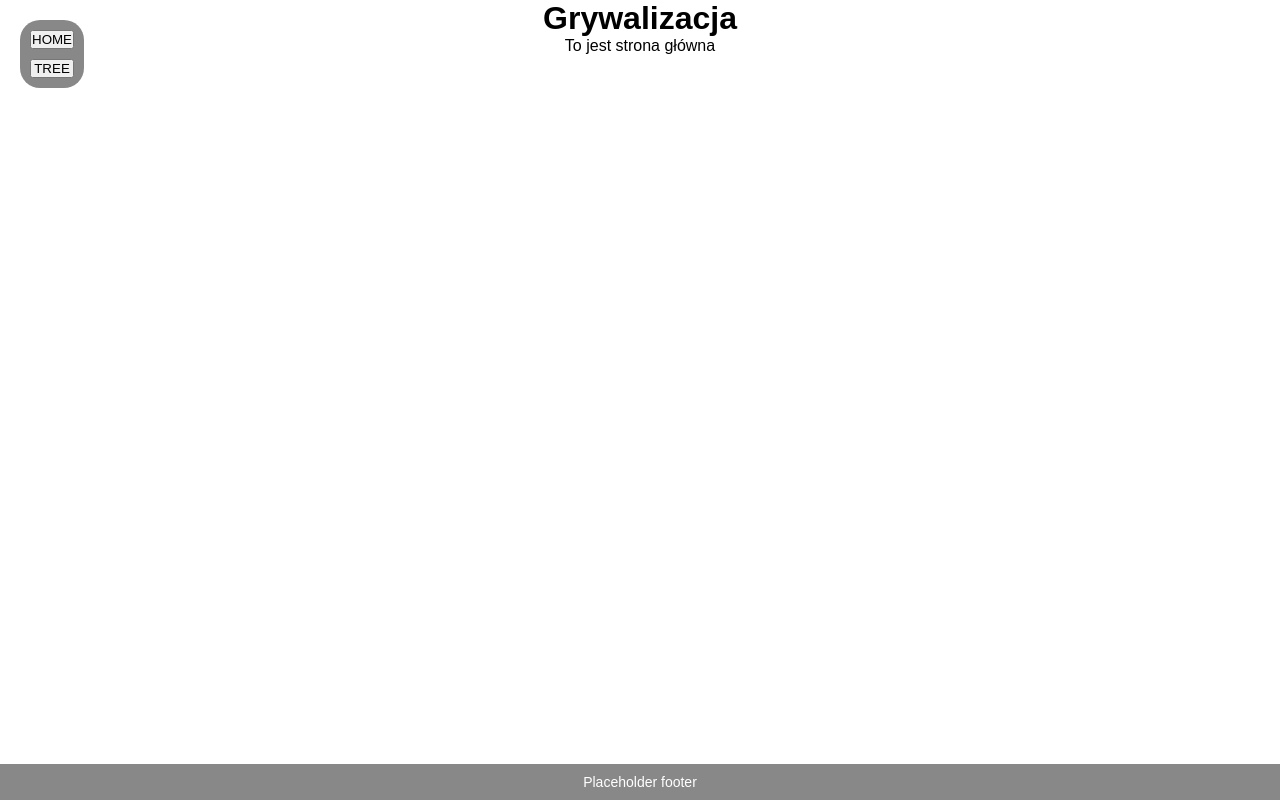
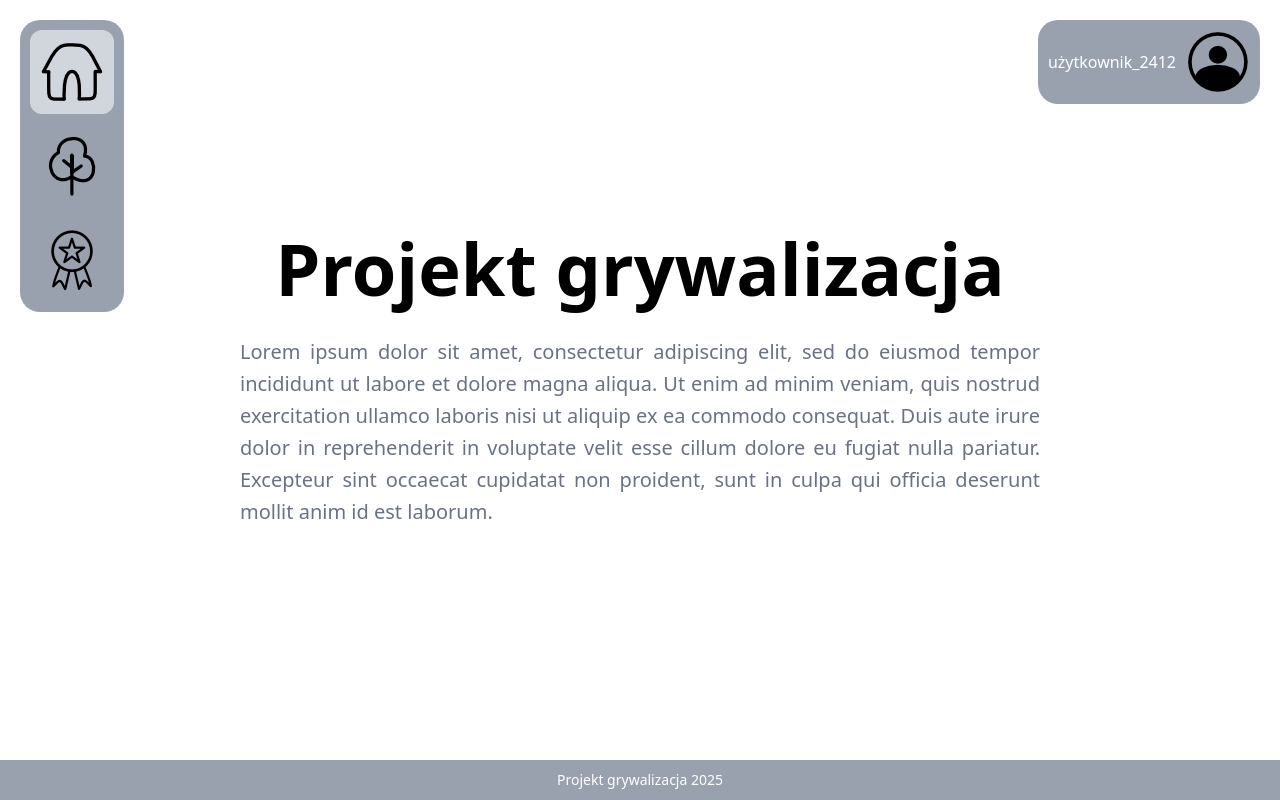
Before and after one commit to T0253r/TK-grywalizacja, a Flask app: page / in a window 1280 px wide. Run offline with Flask 3, Linux system fonts and the light colour scheme.

Commit message:
feat: redone ui, added ranking panel (#10)
* feat: redone ui, added ranking panel

* rebased to be on track with new main before merging, but unfortunately something went so wrong, and now i cant do anythi

---------

Co-authored-by: my-december <kaj.arkit@gmail.com>
Co-authored-by: p0mpon <paprykowepepperoni@gmail.com>

```diff
--- a/app.py
+++ b/app.py
@@ -42,6 +42,10 @@ def users():
     #add_user('some@email.meow', 'nepeta')
     return users_ranking()
 
+@app.route('/ranking')
+def ranking():
+    return render_template('ranking.html')
+
 
 if __name__ == '__main__':
     app.run(debug=True)
--- a/init_db.py
+++ b/init_db.py
@@ -8,5 +8,7 @@ with app.app_context():
     if not User.query.first():
         admin = User(email="admin@test.com", name="Admin", is_admin=True)
         user1 = User(email="user1@test.com", name="User1", points=100)
-        db.session.add_all([admin, user1])
+        user2 = User(email="user2@test.com", name="user_efgh", points=100)
+        user3 = User(email="user3@test.com", name="systematic_chaos", points=500)
+        db.session.add_all([admin, user1, user2, user3])
         db.session.commit()
--- /dev/null
+++ b/static/css/output.css
@@ -0,0 +1,503 @@
+/*! tailwindcss v4.1.8 | MIT License | https://tailwindcss.com */
+@layer properties;
+@layer theme, base, components, utilities;
+@layer theme {
+  :root, :host {
+    --font-sans: ui-sans-serif, system-ui, sans-serif, "Apple Color Emoji",
+      "Segoe UI Emoji", "Segoe UI Symbol", "Noto Color Emoji";
+    --font-mono: ui-monospace, SFMono-Regular, Menlo, Monaco, Consolas, "Liberation Mono",
+      "Courier New", monospace;
+    --color-amber-400: oklch(82.8% 0.189 84.429);
+    --color-amber-700: oklch(55.5% 0.163 48.998);
+    --color-slate-400: oklch(70.4% 0.04 256.788);
+    --color-gray-300: oklch(87.2% 0.01 258.338);
+    --color-gray-400: oklch(70.7% 0.022 261.325);
+    --color-gray-500: oklch(55.1% 0.027 264.364);
+    --color-white: #fff;
+    --spacing: 0.25rem;
+    --text-sm: 0.875rem;
+    --text-sm--line-height: calc(1.25 / 0.875);
+    --text-lg: 1.125rem;
+    --text-lg--line-height: calc(1.75 / 1.125);
+    --text-xl: 1.25rem;
+    --text-3xl: 1.875rem;
+    --text-3xl--line-height: calc(2.25 / 1.875);
+    --text-4xl: 2.25rem;
+    --text-4xl--line-height: calc(2.5 / 2.25);
+    --text-5xl: 3rem;
+    --text-5xl--line-height: 1;
+    --text-7xl: 4.5rem;
+    --text-7xl--line-height: 1;
+    --font-weight-medium: 500;
+    --font-weight-semibold: 600;
+    --radius-xl: 0.75rem;
+    --ease-in-out: cubic-bezier(0.4, 0, 0.2, 1);
+    --default-transition-duration: 150ms;
+    --default-transition-timing-function: cubic-bezier(0.4, 0, 0.2, 1);
+    --default-font-family: var(--font-sans);
+    --default-mono-font-family: var(--font-mono);
+  }
+}
+@layer base {
+  *, ::after, ::before, ::backdrop, ::file-selector-button {
+    box-sizing: border-box;
+    margin: 0;
+    padding: 0;
+    border: 0 solid;
+  }
+  html, :host {
+    line-height: 1.5;
+    -webkit-text-size-adjust: 100%;
+    tab-size: 4;
+    font-family: var(--default-font-family, ui-sans-serif, system-ui, sans-serif, "Apple Color Emoji", "Segoe UI Emoji", "Segoe UI Symbol", "Noto Color Emoji");
+    font-feature-settings: var(--default-font-feature-settings, normal);
+    font-variation-settings: var(--default-font-variation-settings, normal);
+    -webkit-tap-highlight-color: transparent;
+  }
+  hr {
+    height: 0;
+    color: inherit;
+    border-top-width: 1px;
+  }
+  abbr:where([title]) {
+    -webkit-text-decoration: underline dotted;
+    text-decoration: underline dotted;
+  }
+  h1, h2, h3, h4, h5, h6 {
+    font-size: inherit;
+    font-weight: inherit;
+  }
+  a {
+    color: inherit;
+    -webkit-text-decoration: inherit;
+    text-decoration: inherit;
+  }
+  b, strong {
+    font-weight: bolder;
+  }
+  code, kbd, samp, pre {
+    font-family: var(--default-mono-font-family, ui-monospace, SFMono-Regular, Menlo, Monaco, Consolas, "Liberation Mono", "Courier New", monospace);
+    font-feature-settings: var(--default-mono-font-feature-settings, normal);
+    font-variation-settings: var(--default-mono-font-variation-settings, normal);
+    font-size: 1em;
+  }
+  small {
+    font-size: 80%;
+  }
+  sub, sup {
+    font-size: 75%;
+    line-height: 0;
+    position: relative;
+    vertical-align: baseline;
+  }
+  sub {
+    bottom: -0.25em;
+  }
+  sup {
+    top: -0.5em;
+  }
+  table {
+    text-indent: 0;
+    border-color: inherit;
+    border-collapse: collapse;
+  }
+  :-moz-focusring {
+    outline: auto;
+  }
+  progress {
+    vertical-align: baseline;
+  }
+  summary {
+    display: list-item;
+  }
+  ol, ul, menu {
+    list-style: none;
+  }
+  img, svg, video, canvas, audio, iframe, embed, object {
+    display: block;
+    vertical-align: middle;
+  }
+  img, video {
+    max-width: 100%;
+    height: auto;
+  }
+  button, input, select, optgroup, textarea, ::file-selector-button {
+    font: inherit;
+    font-feature-settings: inherit;
+    font-variation-settings: inherit;
+    letter-spacing: inherit;
+    color: inherit;
+    border-radius: 0;
+    background-color: transparent;
+    opacity: 1;
+  }
+  :where(select:is([multiple], [size])) optgroup {
+    font-weight: bolder;
+  }
+  :where(select:is([multiple], [size])) optgroup option {
+    padding-inline-start: 20px;
+  }
+  ::file-selector-button {
+    margin-inline-end: 4px;
+  }
+  ::placeholder {
+    opacity: 1;
+  }
+  @supports (not (-webkit-appearance: -apple-pay-button))  or (contain-intrinsic-size: 1px) {
+    ::placeholder {
+      color: currentcolor;
+      @supports (color: color-mix(in lab, red, red)) {
+        color: color-mix(in oklab, currentcolor 50%, transparent);
+      }
+    }
+  }
+  textarea {
+    resize: vertical;
+  }
+  ::-webkit-search-decoration {
+    -webkit-appearance: none;
+  }
+  ::-webkit-date-and-time-value {
+    min-height: 1lh;
+    text-align: inherit;
+  }
+  ::-webkit-datetime-edit {
+    display: inline-flex;
+  }
+  ::-webkit-datetime-edit-fields-wrapper {
+    padding: 0;
+  }
+  ::-webkit-datetime-edit, ::-webkit-datetime-edit-year-field, ::-webkit-datetime-edit-month-field, ::-webkit-datetime-edit-day-field, ::-webkit-datetime-edit-hour-field, ::-webkit-datetime-edit-minute-field, ::-webkit-datetime-edit-second-field, ::-webkit-datetime-edit-millisecond-field, ::-webkit-datetime-edit-meridiem-field {
+    padding-block: 0;
+  }
+  :-moz-ui-invalid {
+    box-shadow: none;
+  }
+  button, input:where([type="button"], [type="reset"], [type="submit"]), ::file-selector-button {
+    appearance: button;
+  }
+  ::-webkit-inner-spin-button, ::-webkit-outer-spin-button {
+    height: auto;
+  }
+  [hidden]:where(:not([hidden="until-found"])) {
+    display: none !important;
+  }
+}
+@layer utilities {
+  .static {
+    position: static;
+  }
+  .right-\[20px\] {
+    right: 20px;
+  }
+  .left-\[20px\] {
+    left: 20px;
+  }
+  .container {
+    width: 100%;
+    @media (width >= 40rem) {
+      max-width: 40rem;
+    }
+    @media (width >= 48rem) {
+      max-width: 48rem;
+    }
+    @media (width >= 64rem) {
+      max-width: 64rem;
+    }
+    @media (width >= 80rem) {
+      max-width: 80rem;
+    }
+    @media (width >= 96rem) {
+      max-width: 96rem;
+    }
+  }
+  .mx-auto {
+    margin-inline: auto;
+  }
+  .mt-8 {
+    margin-top: calc(var(--spacing) * 8);
+  }
+  .mt-auto {
+    margin-top: auto;
+  }
+  .block {
+    display: block;
+  }
+  .flex {
+    display: flex;
+  }
+  .h-screen {
+    height: 100vh;
+  }
+  .min-h-screen {
+    min-height: 100vh;
+  }
+  .max-w-20 {
+    max-width: calc(var(--spacing) * 20);
+  }
+  .max-w-120 {
+    max-width: calc(var(--spacing) * 120);
+  }
+  .max-w-\[800px\] {
+    max-width: 800px;
+  }
+  .flex-col {
+    flex-direction: column;
+  }
+  .flex-row {
+    flex-direction: row;
+  }
+  .items-center {
+    align-items: center;
+  }
+  .justify-center {
+    justify-content: center;
+  }
+  .bg-amber-400 {
+    background-color: var(--color-amber-400);
+  }
+  .bg-amber-700 {
+    background-color: var(--color-amber-700);
+  }
+  .bg-gray-300 {
+    background-color: var(--color-gray-300);
+  }
+  .bg-gray-400 {
+    background-color: var(--color-gray-400);
+  }
+  .bg-slate-400 {
+    background-color: var(--color-slate-400);
+  }
+  .bg-white {
+    background-color: var(--color-white);
+  }
+  .p-2\.5 {
+    padding: calc(var(--spacing) * 2.5);
+  }
+  .text-center {
+    text-align: center;
+  }
+  .text-justify {
+    text-align: justify;
+  }
+  .text-right {
+    text-align: right;
+  }
+  .text-4xl {
+    font-size: var(--text-4xl);
+    line-height: var(--tw-leading, var(--text-4xl--line-height));
+  }
+  .text-lg {
+    font-size: var(--text-lg);
+    line-height: var(--tw-leading, var(--text-lg--line-height));
+  }
+  .text-sm {
+    font-size: var(--text-sm);
+    line-height: var(--tw-leading, var(--text-sm--line-height));
+  }
+  .font-medium {
+    --tw-font-weight: var(--font-weight-medium);
+    font-weight: var(--font-weight-medium);
+  }
+  .font-semibold {
+    --tw-font-weight: var(--font-weight-semibold);
+    font-weight: var(--font-weight-semibold);
+  }
+  .text-pretty {
+    text-wrap: pretty;
+  }
+  .text-wrap {
+    text-wrap: wrap;
+  }
+  .text-gray-500 {
+    color: var(--color-gray-500);
+  }
+  .text-white {
+    color: var(--color-white);
+  }
+  .hover\:invert {
+    &:hover {
+      @media (hover: hover) {
+        --tw-invert: invert(100%);
+        filter: var(--tw-blur,) var(--tw-brightness,) var(--tw-contrast,) var(--tw-grayscale,) var(--tw-hue-rotate,) var(--tw-invert,) var(--tw-saturate,) var(--tw-sepia,) var(--tw-drop-shadow,);
+      }
+    }
+  }
+  .sm\:text-7xl {
+    @media (width >= 40rem) {
+      font-size: var(--text-7xl);
+      line-height: var(--tw-leading, var(--text-7xl--line-height));
+    }
+  }
+  .sm\:text-xl\/8 {
+    @media (width >= 40rem) {
+      font-size: var(--text-xl);
+      line-height: calc(var(--spacing) * 8);
+    }
+  }
+}
+.sidebar {
+  position: fixed;
+  top: calc(var(--spacing) * 5);
+  z-index: 1000;
+  display: flex;
+  gap: calc(var(--spacing) * 2.5);
+  border-radius: 20px;
+  background-color: var(--color-gray-400);
+  padding: calc(var(--spacing) * 2.5);
+  color: var(--color-white);
+}
+.user-rank {
+  display: flex;
+  align-items: center;
+  justify-content: space-between;
+  border-radius: 20px;
+  padding-inline: calc(var(--spacing) * 5);
+  padding-block: calc(var(--spacing) * 2.5);
+  font-size: var(--text-3xl);
+  line-height: var(--tw-leading, var(--text-3xl--line-height));
+  color: var(--color-white);
+}
+.hdr {
+  margin-top: calc(var(--spacing) * 10);
+  text-align: center;
+  font-size: var(--text-5xl);
+  line-height: var(--tw-leading, var(--text-5xl--line-height));
+  --tw-font-weight: var(--font-weight-semibold);
+  font-weight: var(--font-weight-semibold);
+}
+.button {
+  cursor: pointer;
+  border-radius: var(--radius-xl);
+  border-style: var(--tw-border-style);
+  border-width: 0px;
+  padding: calc(var(--spacing) * 2.5);
+  font-size: var(--text-lg);
+  line-height: var(--tw-leading, var(--text-lg--line-height));
+  color: var(--color-white);
+  transition-property: color, background-color, border-color, outline-color, text-decoration-color, fill, stroke, --tw-gradient-from, --tw-gradient-via, --tw-gradient-to;
+  transition-timing-function: var(--tw-ease, var(--default-transition-timing-function));
+  transition-duration: var(--tw-duration, var(--default-transition-duration));
+  --tw-duration: 200ms;
+  transition-duration: 200ms;
+  --tw-ease: var(--ease-in-out);
+  transition-timing-function: var(--ease-in-out);
+}
+#cy {
+  height: 100%;
+  width: 100%;
+}
+#ranking {
+  display: flex;
+  height: 100vh;
+  flex-direction: column;
+  align-items: center;
+  justify-content: center;
+  gap: calc(var(--spacing) * 2);
+}
+.popper-div {
+  border: 1px solid #888;
+  background: #fff;
+  z-index: 9999;
+  padding: 0.5em;
+  pointer-events: none;
+  border-radius: 6px;
+  box-shadow: 0 2px 8px #0002;
+  min-width: 100px;
+  position: absolute;
+  top: 0;
+  left: 0;
+}
+@property --tw-font-weight {
+  syntax: "*";
+  inherits: false;
+}
+@property --tw-blur {
+  syntax: "*";
+  inherits: false;
+}
+@property --tw-brightness {
+  syntax: "*";
+  inherits: false;
+}
+@property --tw-contrast {
+  syntax: "*";
+  inherits: false;
+}
+@property --tw-grayscale {
+  syntax: "*";
+  inherits: false;
+}
+@property --tw-hue-rotate {
+  syntax: "*";
+  inherits: false;
+}
+@property --tw-invert {
+  syntax: "*";
+  inherits: false;
+}
+@property --tw-opacity {
+  syntax: "*";
+  inherits: false;
+}
+@property --tw-saturate {
+  syntax: "*";
+  inherits: false;
+}
+@property --tw-sepia {
+  syntax: "*";
+  inherits: false;
+}
+@property --tw-drop-shadow {
+  syntax: "*";
+  inherits: false;
+}
+@property --tw-drop-shadow-color {
+  syntax: "*";
+  inherits: false;
+}
+@property --tw-drop-shadow-alpha {
+  syntax: "<percentage>";
+  inherits: false;
+  initial-value: 100%;
+}
+@property --tw-drop-shadow-size {
+  syntax: "*";
+  inherits: false;
+}
+@property --tw-border-style {
+  syntax: "*";
+  inherits: false;
+  initial-value: solid;
+}
+@property --tw-duration {
+  syntax: "*";
+  inherits: false;
+}
+@property --tw-ease {
+  syntax: "*";
+  inherits: false;
+}
+@layer properties {
+  @supports ((-webkit-hyphens: none) and (not (margin-trim: inline))) or ((-moz-orient: inline) and (not (color:rgb(from red r g b)))) {
+    *, ::before, ::after, ::backdrop {
+      --tw-font-weight: initial;
+      --tw-blur: initial;
+      --tw-brightness: initial;
+      --tw-contrast: initial;
+      --tw-grayscale: initial;
+      --tw-hue-rotate: initial;
+      --tw-invert: initial;
+      --tw-opacity: initial;
+      --tw-saturate: initial;
+      --tw-sepia: initial;
+      --tw-drop-shadow: initial;
+      --tw-drop-shadow-color: initial;
+      --tw-drop-shadow-alpha: 100%;
+      --tw-drop-shadow-size: initial;
+      --tw-border-style: solid;
+      --tw-duration: initial;
+      --tw-ease: initial;
+    }
+  }
+}
--- /dev/null
+++ b/static/js/button_behavior.js
@@ -0,0 +1,15 @@
+// to jest do podświetlenia wybranego panelu
+
+const button_dict = {
+    "home": "/",
+    "tree": "/tree",
+    "rank": "/ranking"
+}
+
+const url = window.location.href
+
+document.querySelectorAll('button').forEach(button => {
+    if (url.endsWith(button_dict[button.id])) {
+        button.classList.add("bg-gray-300")
+    }
+})
--- a/templates/base.html
+++ b/templates/base.html
@@ -3,15 +3,15 @@
 <head>
   <meta charset="UTF-8">
   <title>{% block title %}Grywalizacja{% endblock %}</title>
-  <link rel="stylesheet" href="{{ url_for('static', filename='css/style.css') }}">
+  <link rel="stylesheet" href="{{ url_for('static', filename='css/output.css') }}">
 </head>
-<body>
+<body class="min-h-screen">
 
   {% include 'sidebar.html' %}
 
-  <div class="container">
+  <div class="flex flex-col h-screen bg-white">
     {% block content %}{% endblock %}
-    <footer>Placeholder footer</footer>
+    <footer class="mt-auto bg-gray-400 text-white text-center p-2.5 text-sm">Projekt grywalizacja 2025</footer>
   </div>
 
   {% block scripts %}{% endblock %}
--- a/templates/index.html
+++ b/templates/index.html
@@ -3,6 +3,10 @@
 {% block title %}Strona Główna{% endblock %}
 
 {% block content %}
-  <h1 style="text-align: center;">Grywalizacja</h1>
-  <p style="text-align: center;">To jest strona główna</p>
+  <div class="flex flex-col justify-center items-center h-screen max-w-[800px] mx-auto">
+        <h1 class="text-4xl font-semibold sm:text-7xl">Projekt grywalizacja</h1>
+        <p class="mt-8 text-lg font-medium text-pretty text-justify text-gray-500 sm:text-xl/8">
+            Lorem ipsum dolor sit amet, consectetur adipiscing elit, sed do eiusmod tempor incididunt ut labore et dolore magna aliqua. Ut enim ad minim veniam, quis nostrud exercitation ullamco laboris nisi ut aliquip ex ea commodo consequat. Duis aute irure dolor in reprehenderit in voluptate velit esse cillum dolore eu fugiat nulla pariatur. Excepteur sint occaecat cupidatat non proident, sunt in culpa qui officia deserunt mollit anim id est laborum.
+        </p>
+      </div>
 {% endblock %}
--- a/templates/sidebar.html
+++ b/templates/sidebar.html
@@ -1,4 +1,22 @@
-<div class="sidebar">
-  <button onclick="location.href='/'" title="Strona główna">HOME</button>
-  <button onclick="location.href='/tree'" title="Drzewko zadań">TREE</button>
+<div class="sidebar flex-col left-[20px]">
+    <button class="button" id="home" onclick="location.href='/'" title="Strona główna">
+        <img class="hover:invert" src="../static/images/home.png" alt="HOME"/>
+    </button>
+
+    <button class="button" id="tree" onclick="location.href='/tree'" title="Drzewko zadań">
+        <img class="hover:invert" src="../static/images/tree.png" alt="TREE"/>
+    </button>
+
+    <button class="button" id="rank" onclick="location.href='/ranking'" title="Ranking użytkowników">
+        <img class="hover:invert" src="../static/images/ranking.png" alt="RANK"/>
+    </button>
 </div>
+
+<div class="sidebar items-center flex-row right-[20px]">
+    <p>użytkownik_2412</p>
+    <img src="../static/images/user_icon.png">
+</div>
+
+{% block scripts %}
+<script src="{{ url_for('static', filename='js/button_behavior.js') }}"></script>
+{% endblock %}
--- a/templates/tree.html
+++ b/templates/tree.html
@@ -3,6 +3,7 @@
 {% block title %}Drzewko Zadań{% endblock %}
 
 {% block content %}
+    <div class="hdr">Drzewko zadań</div>
       <div id="cy"></div>
 {% endblock %}
 
```
Also changed, not shown: static/css/build.css (added, +71 -0 lines), static/js/ranking.js (added, +20 -0 lines), templates/ranking.html (added, +12 -0 lines), static/images/admin.png (added), static/images/home.png (added), static/images/ranking.png (added), static/images/tree.png (added), static/images/user_icon.png (added).
